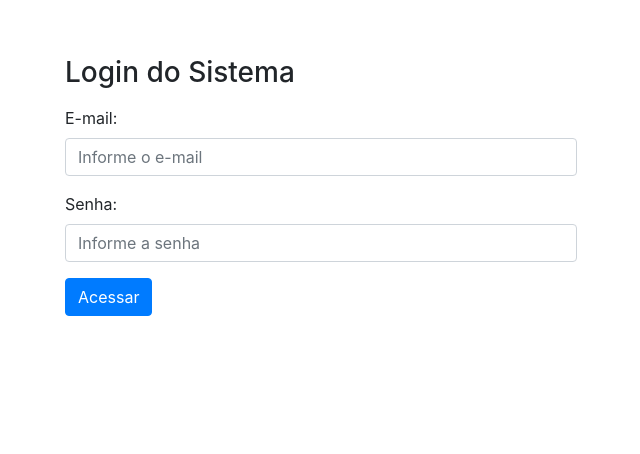
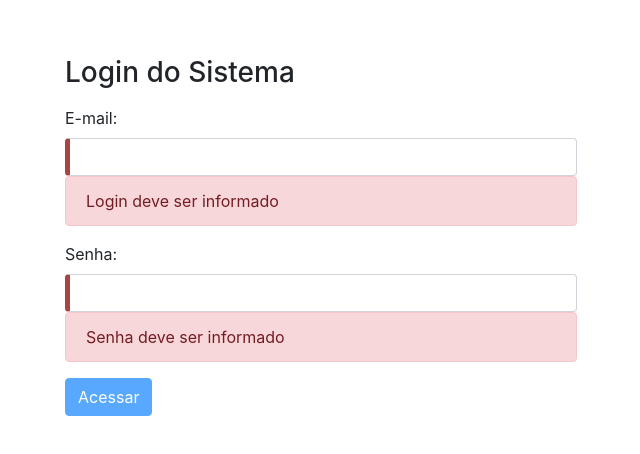
Before and after one commit to rochaskingdom/angular-rest-web, an Angular app: page / in a window 1280 px wide. Shown: the part 136-590 px from the top of the page, without its empty margins (319-959 px from the left). Built offline with nearby package versions, Linux system fonts and the light colour scheme.

Commit message:
Validando formulário de login

```diff
--- a/src/app/app.component.html
+++ b/src/app/app.component.html
@@ -6,16 +6,22 @@
 
   <div class="form-group">
     <label for="login">E-mail:</label>
-    <input type="email" class="form-control" [(ngModel)]="usuario.login" id="login" name="login"
-           placeholder="Informe o e-mail" required>
+    <input type="email" class="form-control" #email="ngModel" [(ngModel)]="usuario.login" id="login" name="login"
+           required>
+    <div *ngIf="email.invalid" class="alert alert-danger">
+      Login deve ser informado
+    </div>
   </div>
 
   <div class="form-group">
     <label for="senha">Senha:</label>
-    <input type="password" class="form-control" [(ngModel)]="usuario.senha" id="senha" name="senha"
-           placeholder="Informe a senha" required>
+    <input type="password" class="form-control" #senha="ngModel" [(ngModel)]="usuario.senha" id="senha" name="senha"
+           required>
+    <div *ngIf="senha.invalid" class="alert alert-danger">
+      Senha deve ser informado
+    </div>
   </div>
 
-  <button type="button" class="btn btn-primary" (click)="login()">Acessar</button>
+  <button type="button" [disabled]="email.invalid || senha.invalid" class="btn btn-primary" (click)="login()">Acessar</button>
 
 </form>
--- a/src/app/service/login-service.service.ts
+++ b/src/app/service/login-service.service.ts
@@ -22,7 +22,7 @@
         // console.info("Token: " + localStorage.getItem("token"));
     },
       error => {
-      alert("Erro ao fazer login!");
+      alert("Acesso Negado!");
       }
       );
   }
--- a/src/styles.css
+++ b/src/styles.css
@@ -1 +1,8 @@
 /* You can add global styles to this file, and also import other style files */
+.ng-valid[required], .ng-valid.required {
+  border-left: 5px solid #42A948; /* green */
+}
+
+.ng-invalid:not(form) {
+  border-left: 5px solid #a94442; /* red */
+}
```
